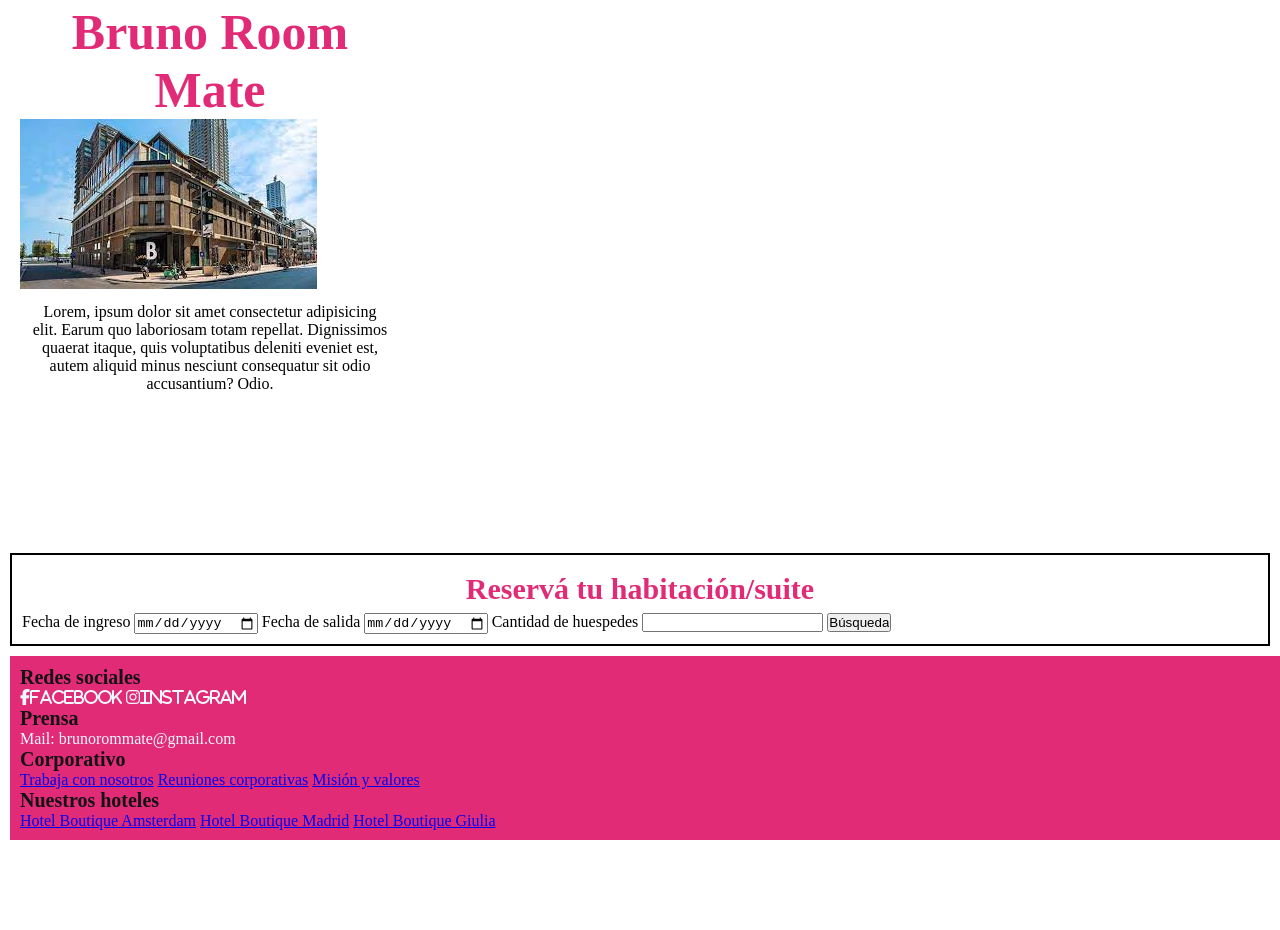
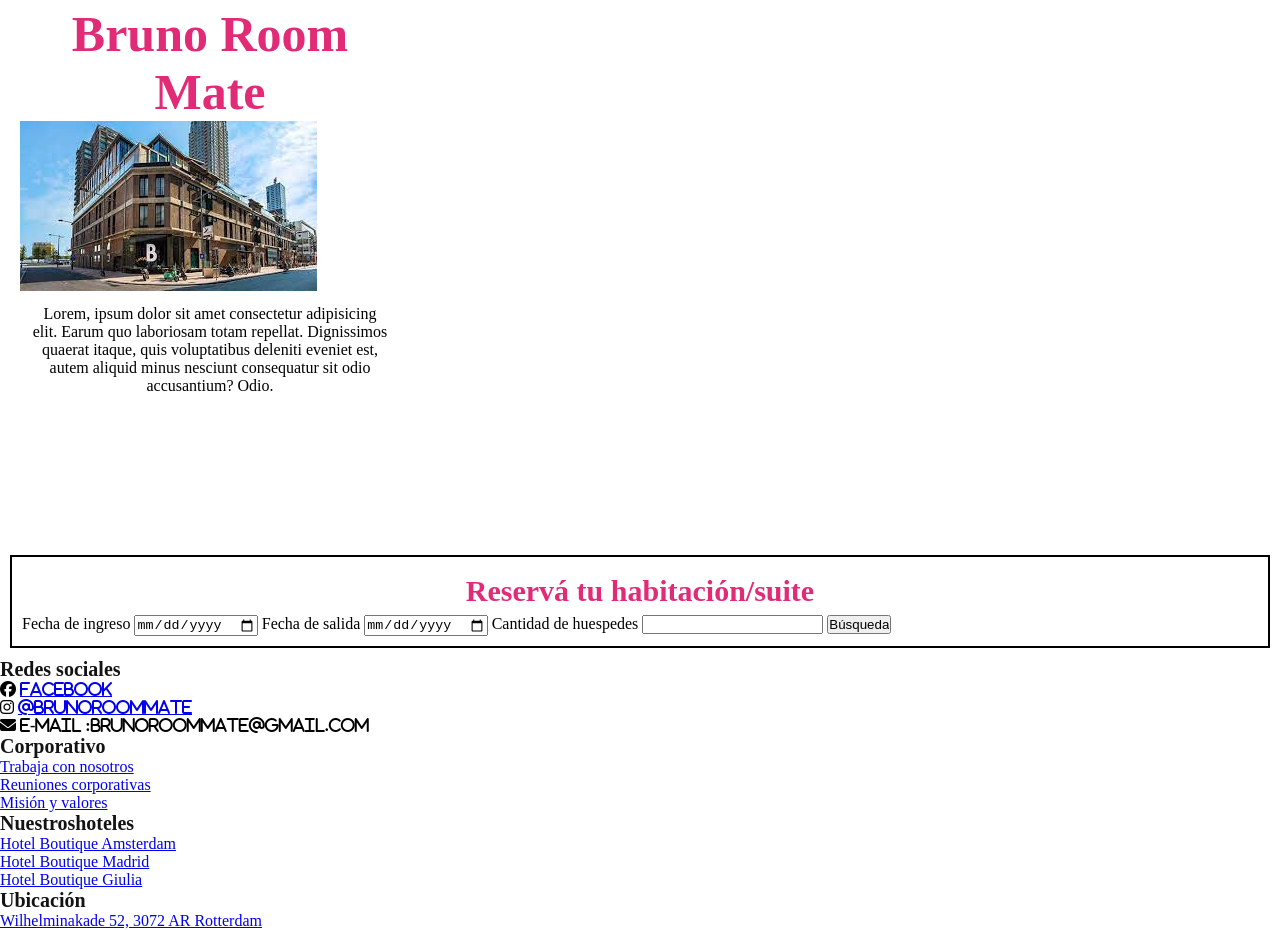
Before and after one commit to rebedaruich/proyecto, a plain HTML site: page index.html in a window 1280 px wide. Shown: the part 211-1141 px from the top of the page. Before the commit the page ends 1061 px from the top, so only its background shows below. Drawn offline with Linux system fonts and the light colour scheme.

Commit message:
agreguefooter

```diff
--- a/index.html
+++ b/index.html
@@ -4,7 +4,6 @@
     <meta charset="UTF-8">
     <meta http-equiv="X-UA-Compatible" content="IE=edge">
     <meta name="viewport" content="width=device-width, initial-scale=1.0">
-    >
     <link rel="stylesheet" href="./assets/css/styles.css">
     <link href="https: //fonts.googleapis.com/css2? family= Bitter:ital,wght@1,100 & family= Cormorant+Garamond & family= Noto+Sans:wght@400;600 & display=swap rel="stylesheet>
     <script src="https://kit.fontawesome.com/9d042d2fcd.js" crossorigin="anonymous"></script>
@@ -14,17 +13,18 @@
 <body>
     /*header*/
     <header class="header">
-            <img class ="header_logo" src="./images/Logo.png" alt="Logo">
+            <img class ="header_logo" src="./images/Logo.png alt="Logo">
     </header>
     <section>
     <div class="navegador">
-
+        <lu>
             <li> <a href="./index.html">Inicio</a></li>
             <li> <a href="./pages/nuestrohotel.html"> Nuestro Hotel</a></li>
             <li> <a href="./pages/habitaciones.html"> Habitaciones</a></li>
             <li> <a href="./pages/reunionesyeventos.html">Reuniones y eventos</a></li>
             <li> <a href ="./pages/ubicacion.html"> Ubicación </a></li>
             <li> <a href="./pages/contacto.html"> Contacto</a></li>
+        </lu>
     </div>
     <div class="portada">
         <h1 class="portada_titulo"> Bruno Room Mate</h1>
@@ -52,27 +52,37 @@
             </div>
     </div>
     </section>
-    <footer class="footer">
-        <div ">
+    <footer>
+        <div class="footergeneral">
+            <div class="footer_redessociales">
                 <h4> Redes sociales</h4>
-                <a class="fa fa-facebook">Facebook</a>
-                <a class="fa fa-instagram">Instagram</a>
+                    <ul>
+                        <li><i class="fa-brands fa-facebook"> <a href="https://www.facebook.com/roommatebruno/"> Facebook</a> </i></li>
+                        <li><i class="fa-brands fa-instagram"> <a href="https://www.instagram.com/explore/locations/256997514908369/room-mate-bruno/?hl=es">@brunoroommate</a></i></li>
+                        <li><i class="fa-solid fa-envelope"> E-mail :brunoroommate@gmail.com</i></li>
+                    </ul>
             </div>
-        <div>
-            <h4> Prensa</h4>
-                <a>Mail: brunorommate@gmail.com </a>
+            <div class="footer_corporativo">
+                <h4>Corporativo</h4>
+                    <ul>
+                        <li><a href="./contacto.html"> Trabaja con nosotros</a></li>
+                        <li><a href="./reunionesyeventos.html"> Reuniones corporativas</a></li>
+                        <li><a href="./nuestrohotel.html"> Misión y valores </a></li>
+                    </ul>
             </div>
-        <div>
-            <h4>Corporativo</h4>
-                <a href="./contacto.html"> Trabaja con nosotros</a>
-                <a href="./reunionesyeventos.html"> Reuniones corporativas</a>
-                <a href="./nuestrohotel.html"> Misión y valores </a>
+            <div class="footer_nuestroshoteles">
+                <h4>Nuestroshoteles</h4>
+                    <ul>
+                        <li><a href="https://room-matehotels.com/nl/aitana/?gclid=Cj0KCQiAsoycBhC6ARIsAPPbeLujJYXjiJn7Rro-tCDjaObUbejqLm8672yA7p0gIPIuQ_epObM2scMaAkMYEALw_wcB"> Hotel Boutique Amsterdam</a></li>
+                        <li><a href="https://room-matehotels.com/nl/alba/"> Hotel Boutique Madrid</a></li>
+                        <li><a href="https://room-matehotels.com/en/giulia/"> Hotel Boutique Giulia</a></li>
+                    </ul>
             </div>
-        <div>
-            <h4> Nuestros hoteles</h4>
-                <a href="https://room-matehotels.com/nl/aitana/?gclid=Cj0KCQiAsoycBhC6ARIsAPPbeLujJYXjiJn7Rro-tCDjaObUbejqLm8672yA7p0gIPIuQ_epObM2scMaAkMYEALw_wcB"> Hotel Boutique Amsterdam</a>
-                <a href="https://room-matehotels.com/nl/alba/"> Hotel Boutique Madrid</a>
-                <a href="https://room-matehotels.com/en/giulia/"> Hotel Boutique Giulia</a>
+            <div class="footer_ubicacion">
+                <h4> Ubicación</h4>
+                    <p> <a href="https://goo.gl/maps/MXjCF68eDA8PCSeA6">   Wilhelminakade 52, 3072 AR Rotterdam</a></p>
+            </div>
+
         </div>
     </footer>
 </body>
```
Lines whose indentation alone changed are shown as unchanged.
